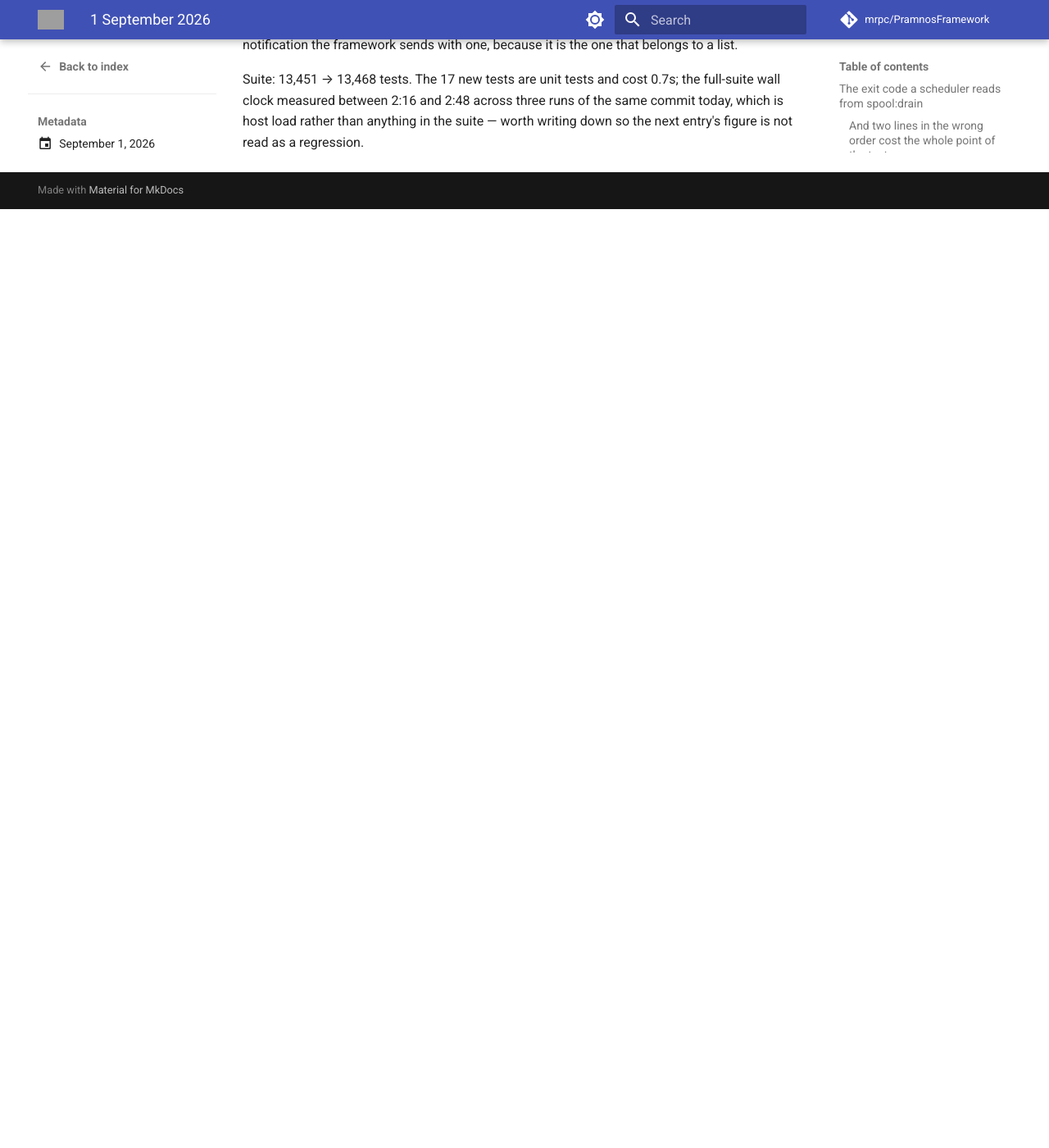
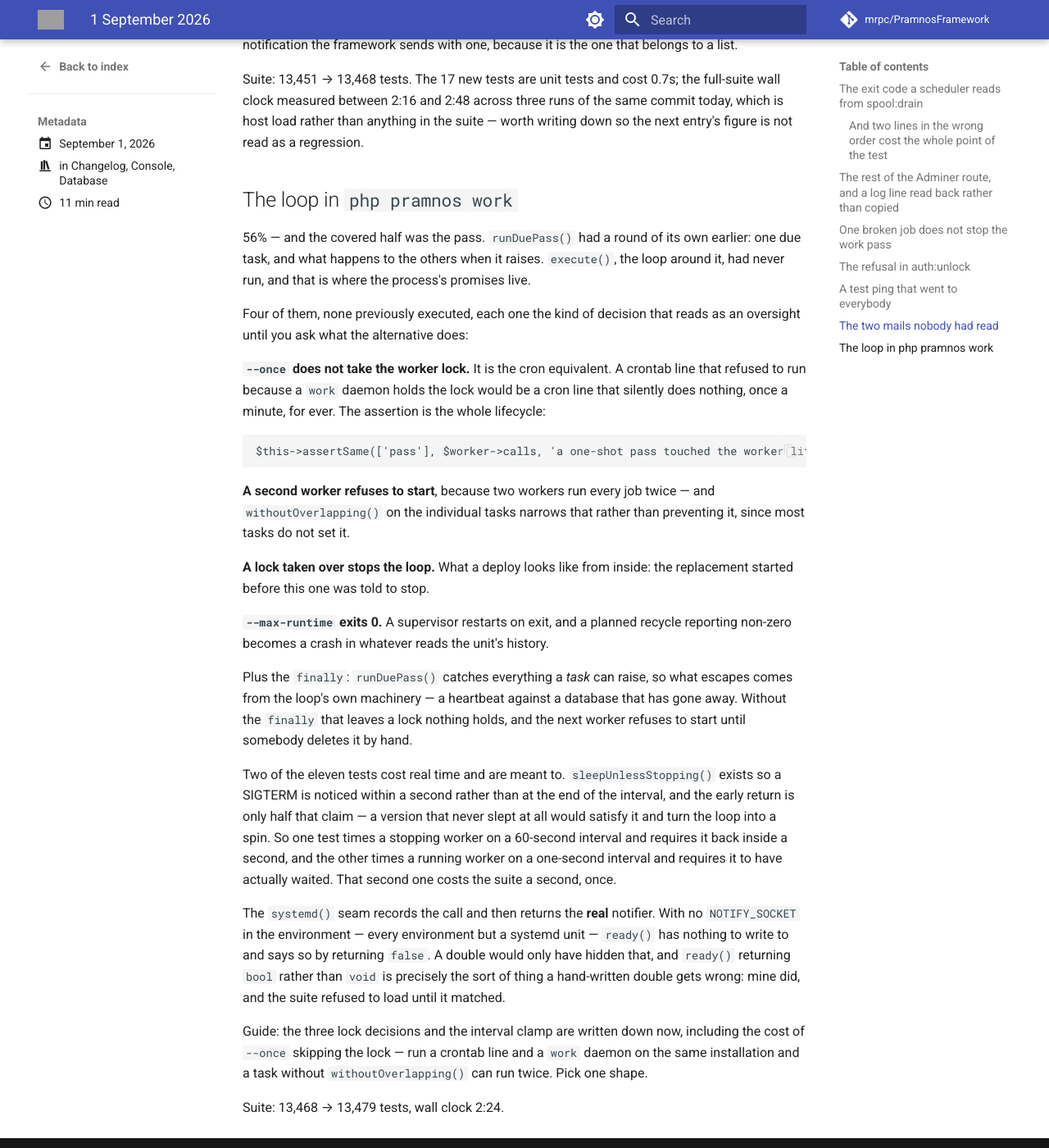
Before and after one commit to mrpc/PramnosFramework, an MkDocs documentation site: the page built from docs/version-history/posts/2026-09-01.md, in a window 1280 px wide and 1400 px high, scrolled down 5663 px. Shown: the whole window at 82% size. Built offline with MkDocs 1.6.1 and Material for MkDocs 9.7.7, drawn with Linux system fonts in a browser that asks for light colours; comment, search, counter and statistics services are not loaded; before the commit the page ends 5918 px from its top, so only the background shows below that; grey boxes are pictures that could not be loaded.

Commit message:
test(console): the loop in `work`, not just the pass
`runDuePass()` was covered; `execute()` — the loop around it — was not, and that
is where the process's promises are: `--once` deliberately takes no worker lock
so a crontab line is not blocked by a running daemon, a second worker refuses to
start, a lock taken over by a replacement stops this one, `--max-runtime` exits
zero so a supervisor reads a planned recycle as one, and the `finally` releases
the lock when the loop leaves by an exception.

Two tests cost real time on purpose. `sleepUnlessStopping()` returning early on
SIGTERM is only half the claim — a version that never slept would satisfy it and
spin — so one test times a stopping worker on a 60s interval and requires it back
within a second, and the other times a running worker on a 1s interval and
requires it to have waited.

The systemd seam returns the real notifier rather than a double: with no
NOTIFY_SOCKET, `ready()` has nothing to write to and returns false, and a double
would hide that.

Guide: the three lock decisions and the interval clamp, including the cost of
`--once` skipping the lock.

````diff
--- a/docs/Pramnos_Workers_And_Daemons_Guide.md
+++ b/docs/Pramnos_Workers_And_Daemons_Guide.md
@@ -194,6 +194,26 @@
 
 `work` holds a single-instance lock and stops cooperatively, so a SIGTERM
 during a task lets that task finish.
+
+Three things about that lock, because each of them is the sort of decision that
+looks like an oversight:
+
+- **`--once` does not take it.** It is the cron equivalent, and a crontab line
+  that refused to run because a `work` process holds the lock would be a cron
+  line that silently does nothing, once a minute, for ever. The cost is the
+  honest one: run a crontab line *and* a `work` daemon on the same installation
+  and a task without `withoutOverlapping()` can run twice. Pick one shape.
+- **A lock taken over stops the worker.** `heartbeat()` answers `false` once
+  another process owns the lock — which is what a deploy looks like from inside,
+  the replacement having started before this one was told to stop. Carrying on
+  is how every job runs twice for the length of a rollout.
+- **`--max-runtime` exits 0.** A supervisor is told to restart on exit, and a
+  planned recycle that reports a non-zero status becomes a crash in whatever
+  reads the unit's history.
+
+`--interval=0` is clamped to one second rather than taken literally; the loop
+sleeps in one-second steps so a SIGTERM is noticed within a second instead of at
+the end of the interval.
 
 **With a daemon orchestrator** — nothing to do. `DaemonOrchestrator` supervises
 `work` alongside the application's own daemons, so a project that has an
--- a/docs/version-history/posts/2026-09-01.md
+++ b/docs/version-history/posts/2026-09-01.md
@@ -234,3 +234,54 @@
 clock measured between 2:16 and 2:48 across three runs of the same commit today, which is host
 load rather than anything in the suite — worth writing down so the next entry's figure is not read
 as a regression.
+
+## The loop in `php pramnos work`
+
+56% — and the covered half was the pass. `runDuePass()` had a round of its own earlier: one due
+task, and what happens to the others when it raises. `execute()`, the loop around it, had never
+run, and that is where the process's promises live.
+
+Four of them, none previously executed, each one the kind of decision that reads as an oversight
+until you ask what the alternative does:
+
+**`--once` does not take the worker lock.** It is the cron equivalent. A crontab line that refused
+to run because a `work` daemon holds the lock would be a cron line that silently does nothing,
+once a minute, for ever. The assertion is the whole lifecycle:
+
+```php
+$this->assertSame(['pass'], $worker->calls, 'a one-shot pass touched the worker lifecycle');
+```
+
+**A second worker refuses to start**, because two workers run every job twice — and
+`withoutOverlapping()` on the individual tasks narrows that rather than preventing it, since most
+tasks do not set it.
+
+**A lock taken over stops the loop.** What a deploy looks like from inside: the replacement started
+before this one was told to stop.
+
+**`--max-runtime` exits 0.** A supervisor restarts on exit, and a planned recycle reporting non-zero
+becomes a crash in whatever reads the unit's history.
+
+Plus the `finally`: `runDuePass()` catches everything a *task* can raise, so what escapes comes from
+the loop's own machinery — a heartbeat against a database that has gone away. Without the `finally`
+that leaves a lock nothing holds, and the next worker refuses to start until somebody deletes it by
+hand.
+
+Two of the eleven tests cost real time and are meant to. `sleepUnlessStopping()` exists so a SIGTERM
+is noticed within a second rather than at the end of the interval, and the early return is only half
+that claim — a version that never slept at all would satisfy it and turn the loop into a spin. So
+one test times a stopping worker on a 60-second interval and requires it back inside a second, and
+the other times a running worker on a one-second interval and requires it to have actually waited.
+That second one costs the suite a second, once.
+
+The `systemd()` seam records the call and then returns the **real** notifier. With no `NOTIFY_SOCKET`
+in the environment — every environment but a systemd unit — `ready()` has nothing to write to and
+says so by returning `false`. A double would only have hidden that, and `ready()` returning `bool`
+rather than `void` is precisely the sort of thing a hand-written double gets wrong: mine did, and the
+suite refused to load until it matched.
+
+Guide: the three lock decisions and the interval clamp are written down now, including the cost of
+`--once` skipping the lock — run a crontab line and a `work` daemon on the same installation and a
+task without `withoutOverlapping()` can run twice. Pick one shape.
+
+Suite: 13,468 → 13,479 tests, wall clock 2:24.
````
Also changed, not shown: 1 other file.
